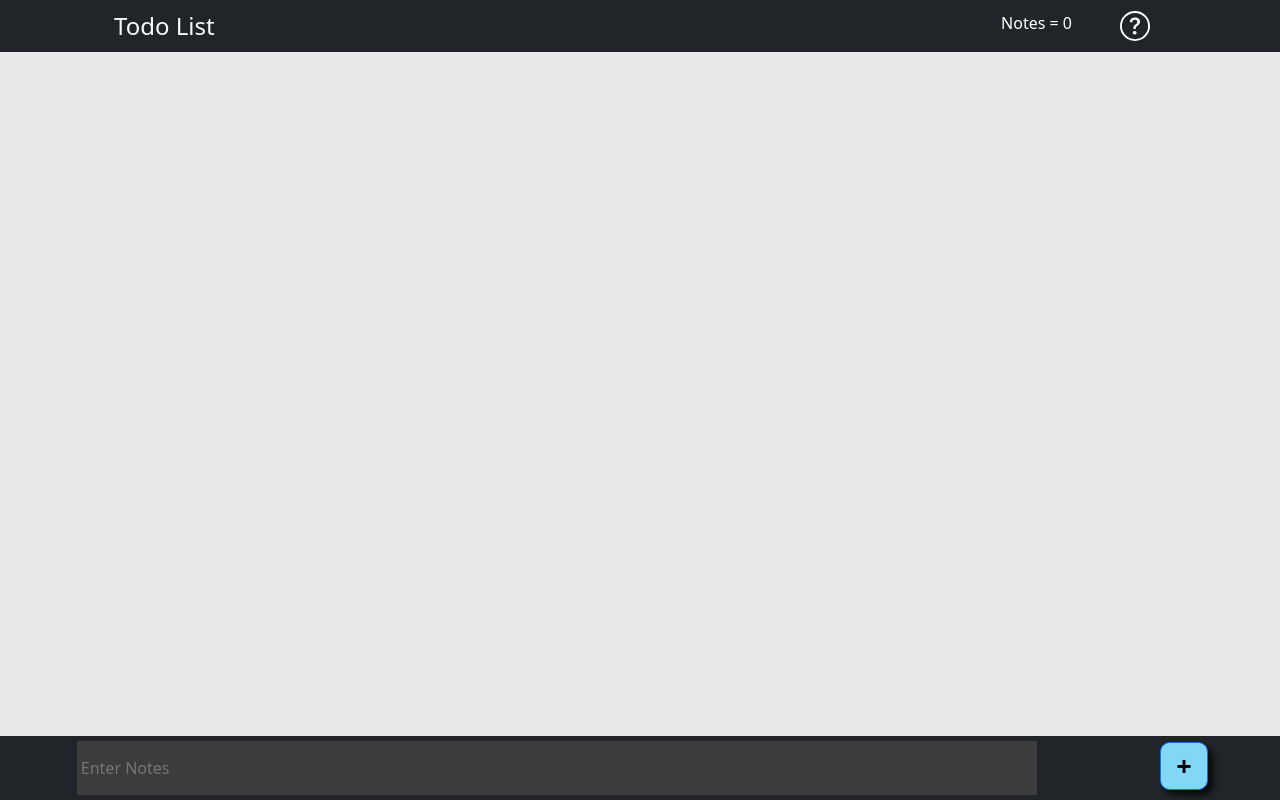
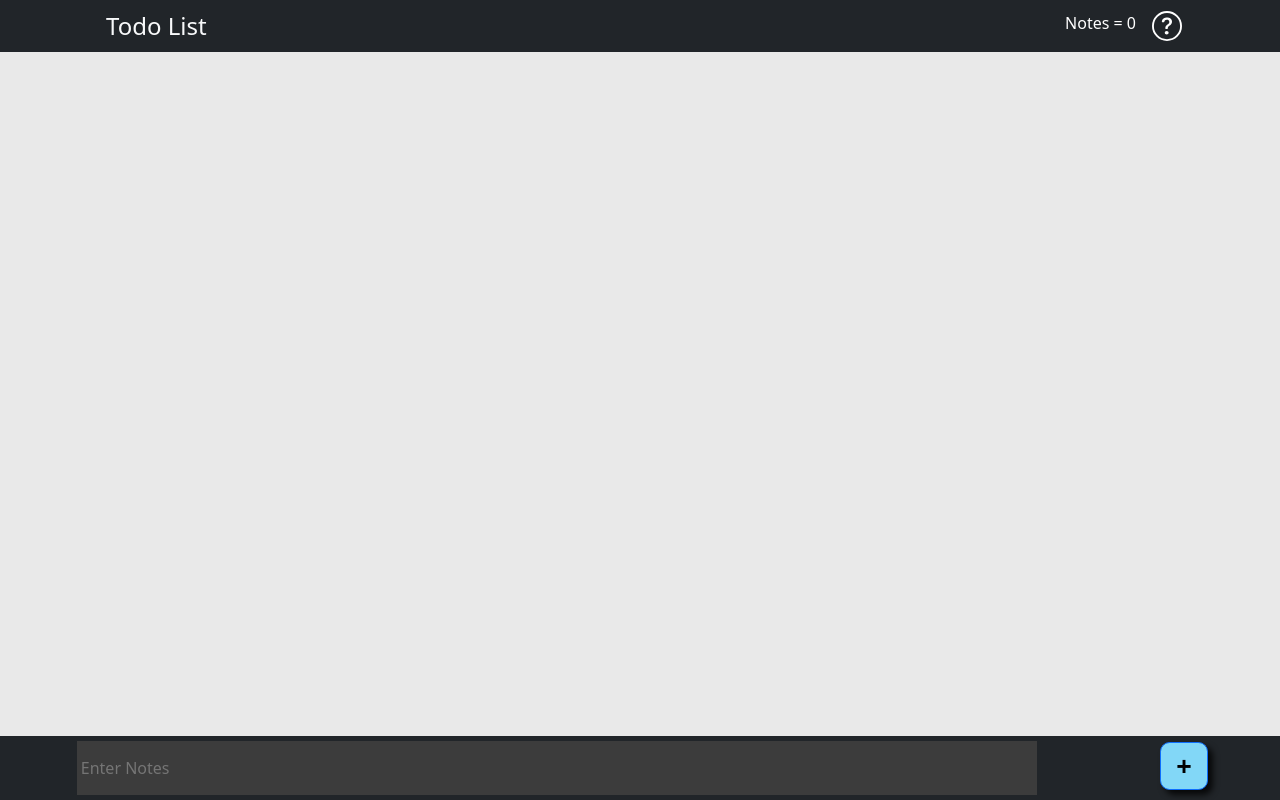
Before and after one commit to UgurBurakGuven/todo-list, a Next.js app: page / in a window 1280 px wide. Built offline with nearby package versions, Linux system fonts and the light colour scheme.

Commit message:
last change

```diff
--- a/src/components/NoteCard.js
+++ b/src/components/NoteCard.js
@@ -19,14 +19,10 @@ function NoteCard(props) {
       <Card.Body>
         {visibleInput ? (
           <>
-            <form
-              id="deneme"
-              onSubmit={(id) => props.onEdit(inputChange, props.note.id)}
-            >
-
+            <form onSubmit={(id) => props.onEdit(inputChange, props.note.id)}>
               <input
                 type="text"
-                className={"w-75 p-1"}
+                className={"w-75 p-1 "}
                 value={inputChange}
                 onChange={(e) => setInputChange(e.target.value)}
                 style={{
@@ -38,10 +34,10 @@ function NoteCard(props) {
               />
 
               <Button
-                className={" btn-success float-end"}
+                className={"flex-lg-wrap btn-success float-end"}
                 onClick={(id) => props.onEdit(inputChange, props.note.id)}
               >
-                Submit
+                save
               </Button>
             </form>
           </>
--- a/src/pages/index.js
+++ b/src/pages/index.js
@@ -88,7 +88,7 @@ export default function Home() {
     <>
       <Navbar expand="lg" variant="dark" className={"d-flex w-100"} bg="dark">
         <Container>
-          <Col className={"mx-2 "}>
+          <Col className={""}>
             <Link href={"/"} style={{ color: "#82d7f7" }}>
               <a
                 className={"text-decoration-none text-light ms-4"}
@@ -106,7 +106,7 @@ export default function Home() {
               <li style={{ color: "white" }}>Notes = {counter}</li>
               <li>
                 <BsQuestionCircle
-                  className={"mx-5"}
+                  className={"mx-3"}
                   style={{ color: "white", cursor: "pointer" }}
                   size={30}
                   id={"Popover1"}
```
